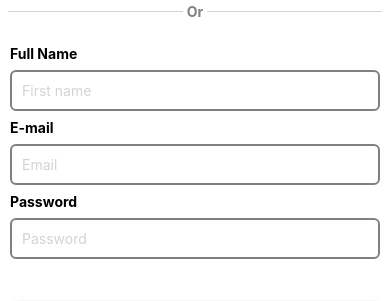
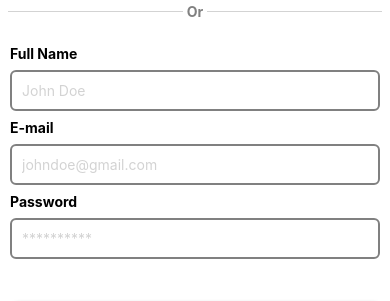
Before and after one commit to Savic3916/Reminder-Mobile-App-Recreated-, a React Native app: screen / in a window 390 px wide. Shown: the part 240-541 px from the top of the page. Built offline with nearby package versions, Linux system fonts and the light colour scheme.

Commit message:
Validate the Signup form

```diff
--- a/components/Blueprint/Form.js
+++ b/components/Blueprint/Form.js
@@ -3,14 +3,14 @@ import React from 'react';
 
 import { myColor } from '../../constant/style/Colors';
 
-export default function Form({ type, label1, label2, label3, textInputConfig1, textInputConfig2, textInputConfig3 }) {
+export default function Form({ type, label1, label2, label3, textInputConfig1, textInputConfig2, textInputConfig3, fullNameIsValid, emailIsValid, passwordIsValid }) {
 
   if(type === 'signIn'){
     return (
         <View style={[styles.container, {marginTop: 15}]}>
-          <Text>{label2}</Text>
+          <Text style={styles.text}>{label2}</Text>
           <TextInput style={styles.textInput} {...textInputConfig2}/>
-          <Text>{label3}</Text>
+          <Text style={styles.text}>{label3}</Text>
           <TextInput style={styles.textInput} {...textInputConfig3}/>
       </View>
     );
@@ -19,11 +19,11 @@ export default function Form({ type, label1, label2, label3, textInputConfig1, t
   return (
     <View style={styles.container}>
       <Text style={styles.text}>{label1}</Text>
-      <TextInput style={styles.textInput} {...textInputConfig1}/>
+      <TextInput style={[styles.textInput, {borderColor: fullNameIsValid? myColor.gray : myColor.red}]} {...textInputConfig1}/>
       <Text style={styles.text}>{label2}</Text>
-      <TextInput style={styles.textInput} {...textInputConfig2}/>
+      <TextInput style={[styles.textInput, {borderColor: emailIsValid? myColor.gray : myColor.red}]} {...textInputConfig2}/>
       <Text style={styles.text}>{label3}</Text>
-      <TextInput style={styles.textInput} {...textInputConfig3}/>
+      <TextInput style={[styles.textInput, {borderColor: passwordIsValid? myColor.gray : myColor.red}]} {...textInputConfig3}/>
     </View>
   )
 }
@@ -33,7 +33,6 @@ const styles = StyleSheet.create({
     padding: 10,
   },
   textInput: {
-    borderColor: myColor.gray,
     borderWidth: 2,
     padding: 10,
     borderRadius: 6,
--- a/components/Blueprint/LowerViewDesign.js
+++ b/components/Blueprint/LowerViewDesign.js
@@ -5,7 +5,7 @@ import Buttons from './Buttons';
 import { myColor } from '../../constant/style/Colors';
 import { useNavigation } from '@react-navigation/native';
 
-export default function LowerViewDesign({ mode }) {
+export default function LowerViewDesign({ mode, onPress }) {
 
     const navigation = useNavigation();
 
@@ -15,7 +15,7 @@ export default function LowerViewDesign({ mode }) {
 
   return (
     <View>
-      <Buttons title='Create Account' buttonStyle={styles.buttonStyle} buttonTextStyle={styles.buttonTextStyle}/>
+      <Buttons title='Create Account' buttonStyle={styles.buttonStyle} buttonTextStyle={styles.buttonTextStyle} onPress={onPress}/>
       <View style={{flexDirection: 'row', justifyContent: 'center'}}>
         {mode == 'sign Up'?
                 <Text style={styles.bottomText}> Already have an account? </Text>
--- a/constant/style/Colors.js
+++ b/constant/style/Colors.js
@@ -5,4 +5,5 @@ export const myColor = {
     gray: '#808080',
     lightGray: '#D3D3D3',
     lightestGray: '#f7f3f3',
+    red: '#FF0000',
 }
--- a/package.json
+++ b/package.json
@@ -12,15 +12,16 @@
     "@expo/metro-runtime": "~3.1.3",
     "@react-navigation/native": "^6.1.12",
     "@react-navigation/native-stack": "^6.9.20",
+    "axios": "^1.6.8",
     "crypto": "^1.0.1",
     "expo": "~50.0.7",
+    "expo-linear-gradient": "~12.7.2",
     "expo-status-bar": "~1.11.1",
     "react": "18.2.0",
     "react-native": "0.73.4",
     "react-native-safe-area-context": "4.8.2",
     "react-native-screens": "~3.29.0",
-    "react-native-web": "^0.19.10",
-    "expo-linear-gradient": "~12.7.2"
+    "react-native-web": "^0.19.10"
   },
   "devDependencies": {
     "@babel/core": "^7.20.0"
--- a/screens/SignIn.js
+++ b/screens/SignIn.js
@@ -14,8 +14,8 @@ export default function SignIn() {
         type='signIn'
         label2='E-mail'
         label3='Password'
-        textInputConfig2={{placeholder: 'Email', placeholderTextColor: myColor.lightGray}}
-        textInputConfig3={{placeholder: 'Password', placeholderTextColor: myColor.lightGray}}
+        textInputConfig2={{placeholder: 'johndoe@gmail.com', placeholderTextColor: myColor.lightGray}}
+        textInputConfig3={{placeholder: '**********', placeholderTextColor: myColor.lightGray}}
       />
       <LowerViewDesign/>
     </View>
--- a/screens/SignUp.js
+++ b/screens/SignUp.js
@@ -1,13 +1,74 @@
-import { Pressable, StyleSheet, Text, View } from 'react-native';
-import React from 'react';
+import { Alert, StyleSheet, Text, View } from 'react-native';
+import React, { useState } from 'react';
 import Form from '../components/Blueprint/Form';
-import Buttons from '../components/Blueprint/Buttons';
 import UpperViewDesign from '../components/Blueprint/UpperViewDesign';
+import LowerViewDesign from '../components/Blueprint/LowerViewDesign';
 
 import { myColor } from '../constant/style/Colors';
-import LowerViewDesign from '../components/Blueprint/LowerViewDesign';
 
 export default function SignUp({  }) {
+
+  const [inputs, setInputs] = useState({
+    fullName: '',
+    email: '',
+    password: ''
+  });
+
+  const [inputsValidity, setInputValidity] = useState({
+    fullNameValidity: true,
+    emailValidity: true,
+    passwordValidity: true,
+  });
+
+  console.log(inputsValidity)
+
+  function changeTextHandler(objectName, newText){
+    setInputs((currentInputs) => {
+      return (
+        {...currentInputs,
+                          [objectName] : newText
+        }
+      )
+    })
+  };
+
+  function validateForm(){
+    const formObj = {
+      fullName: inputs.fullName,
+      password: inputs.password,
+      email: inputs.email,
+    };
+
+    const fullNameIsValid = formObj.fullName.trim().length > 2 && formObj.fullName.includes(' ');
+    const passwordIsValid = formObj.password.trim().length > 8;
+    const emailIsValid = formObj.email.trim().length > 11 && formObj.email.includes('@') && !formObj.email.includes(' ');
+
+    setInputValidity({
+      fullNameValidity: fullNameIsValid,
+      passwordValidity: passwordIsValid,
+      emailValidity: emailIsValid,
+    });
+
+    function validatedHandler(){
+      console.log('Send to the backend');
+    };
+
+    if(!fullNameIsValid || !passwordIsValid || !emailIsValid){
+      Alert.alert('Invalid Inputs', 'Check your inputs', [
+        {
+          text: 'Ok',
+          style: 'default',
+        },
+        {
+          text: 'Cancel',
+          style: 'default'
+        },
+      ]);
+      return;
+    }
+    validatedHandler();
+  };
+
   return (
     <View style={styles.container}>
       <UpperViewDesign mode={'Sign Up'}/>
@@ -16,11 +77,14 @@ export default function SignUp({  }) {
         label1='Full Name'
         label2='E-mail'
         label3='Password'
-        textInputConfig1={{placeholder: 'First name', placeholderTextColor: myColor.lightGray}}
-        textInputConfig2={{placeholder: 'Email', placeholderTextColor: myColor.lightGray}}
-        textInputConfig3={{placeholder: 'Password', placeholderTextColor: myColor.lightGray}}
+        textInputConfig1={{placeholder: 'John Doe', placeholderTextColor: myColor.lightGray, onChangeText: (e) => changeTextHandler('fullName', e)}}
+        textInputConfig2={{placeholder: 'johndoe@gmail.com', placeholderTextColor: myColor.lightGray, onChangeText: (e) => changeTextHandler('email', e)}}
+        textInputConfig3={{placeholder: '**********', placeholderTextColor: myColor.lightGray, secureTextEntry: true, onChangeText: (e) => changeTextHandler('password', e)}}
+        fullNameIsValid={inputsValidity.fullNameValidity}
+        emailIsValid={inputsValidity.emailValidity}
+        passwordIsValid={inputsValidity.passwordValidity}
       />
-      <LowerViewDesign/>
+      <LowerViewDesign onPress={validateForm}/>
     </View>
   )
 }
```
Also changed, not shown: util/auth.js (added, +12 -0 lines), 1 other file (tests, documents, lock files or other folders).
